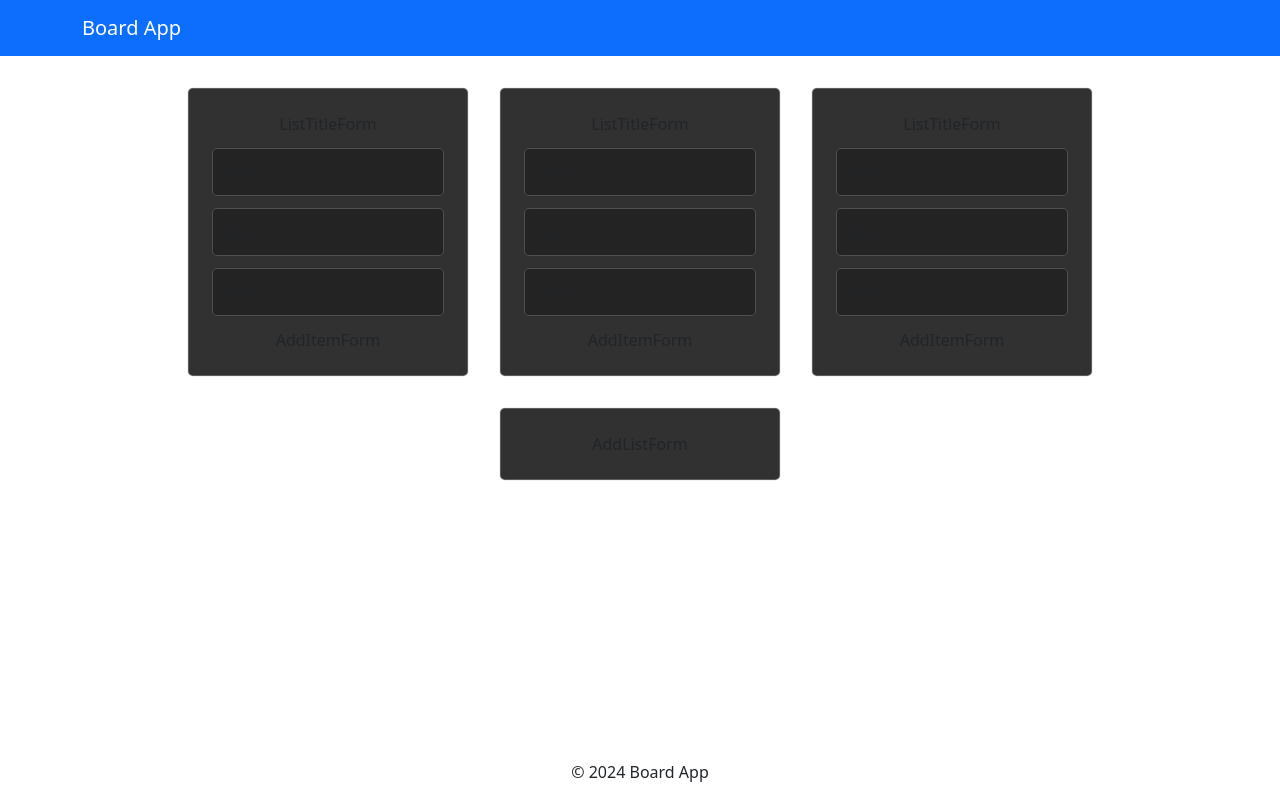
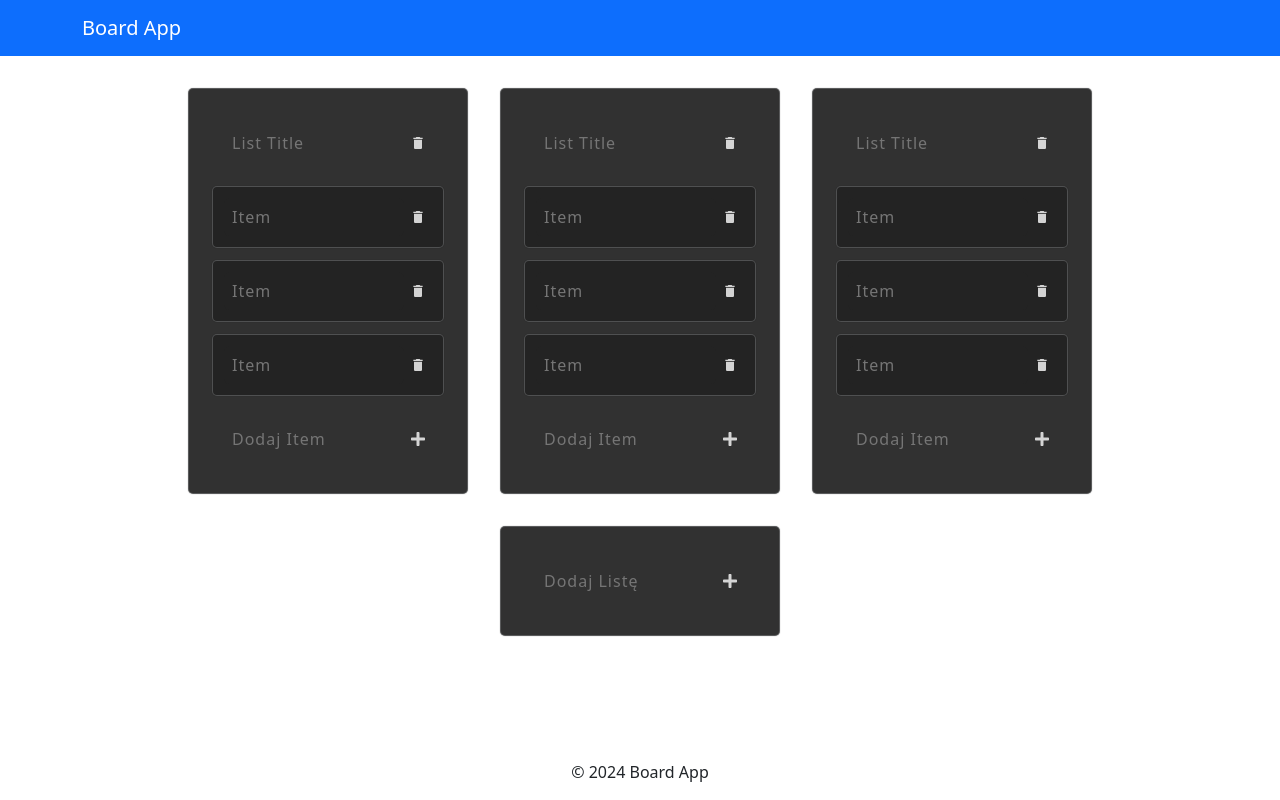
Before and after one commit to michal-1994/board-app, a React (Vite) app: page / in a window 1280 px wide. Built offline with nearby package versions, Linux system fonts and the light colour scheme; the HTML template or start-up script is replaced by a standard one.

Commit message:
set style for items

```diff
--- a/package.json
+++ b/package.json
@@ -14,7 +14,8 @@
         "bootstrap": "^5.3.2",
         "react": "^18.2.0",
         "react-bootstrap": "^2.10.1",
-        "react-dom": "^18.2.0"
+        "react-dom": "^18.2.0",
+        "react-icons": "^5.0.1"
     },
     "devDependencies": {
         "@types/react": "^18.2.55",
--- a/src/components/AddItemForm.tsx
+++ b/src/components/AddItemForm.tsx
@@ -1,5 +1,14 @@
+import { FaPlus } from 'react-icons/fa';
+
 const AddItemForm = () => {
-    return <div>AddItemForm</div>;
+    return (
+        <div className="item">
+            <input type="text" placeholder="Dodaj Item" />
+            <button>
+                <FaPlus />
+            </button>
+        </div>
+    );
 };
 
 export default AddItemForm;
--- a/src/components/AddListForm.tsx
+++ b/src/components/AddListForm.tsx
@@ -1,5 +1,16 @@
+import { FaPlus } from 'react-icons/fa';
+
 const AddListForm = () => {
-    return <div className="list">AddListForm</div>;
+    return (
+        <div className="list">
+            <div className="item">
+                <input type="text" placeholder="Dodaj Listę" />
+                <button>
+                    <FaPlus />
+                </button>
+            </div>
+        </div>
+    );
 };
 
 export default AddListForm;
--- a/src/components/Item.tsx
+++ b/src/components/Item.tsx
@@ -1,5 +1,14 @@
+import { MdDelete } from 'react-icons/md';
+
 const Item = () => {
-    return <div className="item">Item</div>;
+    return (
+        <div className="item-bg">
+            <input type="text" placeholder="Item" />
+            <button>
+                <MdDelete />
+            </button>
+        </div>
+    );
 };
 
 export default Item;
--- a/src/components/ListTitleForm.tsx
+++ b/src/components/ListTitleForm.tsx
@@ -1,5 +1,14 @@
+import { MdDelete } from 'react-icons/md';
+
 const ListTitleForm = () => {
-    return <div>ListTitleForm</div>;
+    return (
+        <div className="item">
+            <input type="text" placeholder="List Title" />
+            <button>
+                <MdDelete />
+            </button>
+        </div>
+    );
 };
 
 export default ListTitleForm;
--- a/src/index.css
+++ b/src/index.css
@@ -60,6 +60,16 @@ body {
 
 .item {
     align-items: center;
+    cursor: pointer;
+    display: flex;
+    flex-wrap: nowrap;
+    justify-content: space-between;
+    padding: 0.75rem;
+    width: 100%;
+}
+
+.item-bg {
+    align-items: center;
     background-color: #232323;
     border-radius: 5px;
     box-shadow:
@@ -67,15 +77,44 @@ body {
         rgba(209, 213, 219, 0.25) 0px 0px 0px 1px inset;
     cursor: pointer;
     display: flex;
+    flex-wrap: nowrap;
     justify-content: space-between;
     padding: 0.75rem;
     width: 100%;
     transition: box-shadow linear 0.2s;
 }
 
-.item:hover {
+.item-bg:hover {
     box-shadow:
         rgba(0, 0, 0, 0.05) 0px 0px 0px 1px,
         #0d6efd 0px 0px 0px 1px inset;
     transition: box-shadow linear 0.2s;
 }
+
+input[type='text'] {
+    background-color: inherit;
+    border: none;
+    border-radius: 5px;
+    color: white;
+    font-size: 16px;
+    height: 100%;
+    letter-spacing: 1px;
+    margin: 0;
+    outline: none;
+    padding: 8px;
+    width: 100%;
+}
+
+button {
+    align-items: center;
+    background-color: inherit;
+    border-radius: 50%;
+    border: none;
+    color: white;
+    cursor: pointer;
+    display: flex;
+    height: 100%;
+    justify-content: center;
+    opacity: 0.8;
+    outline: none;
+}
```
Also changed, not shown: 1 other file (tests, documents, lock files or other folders).
